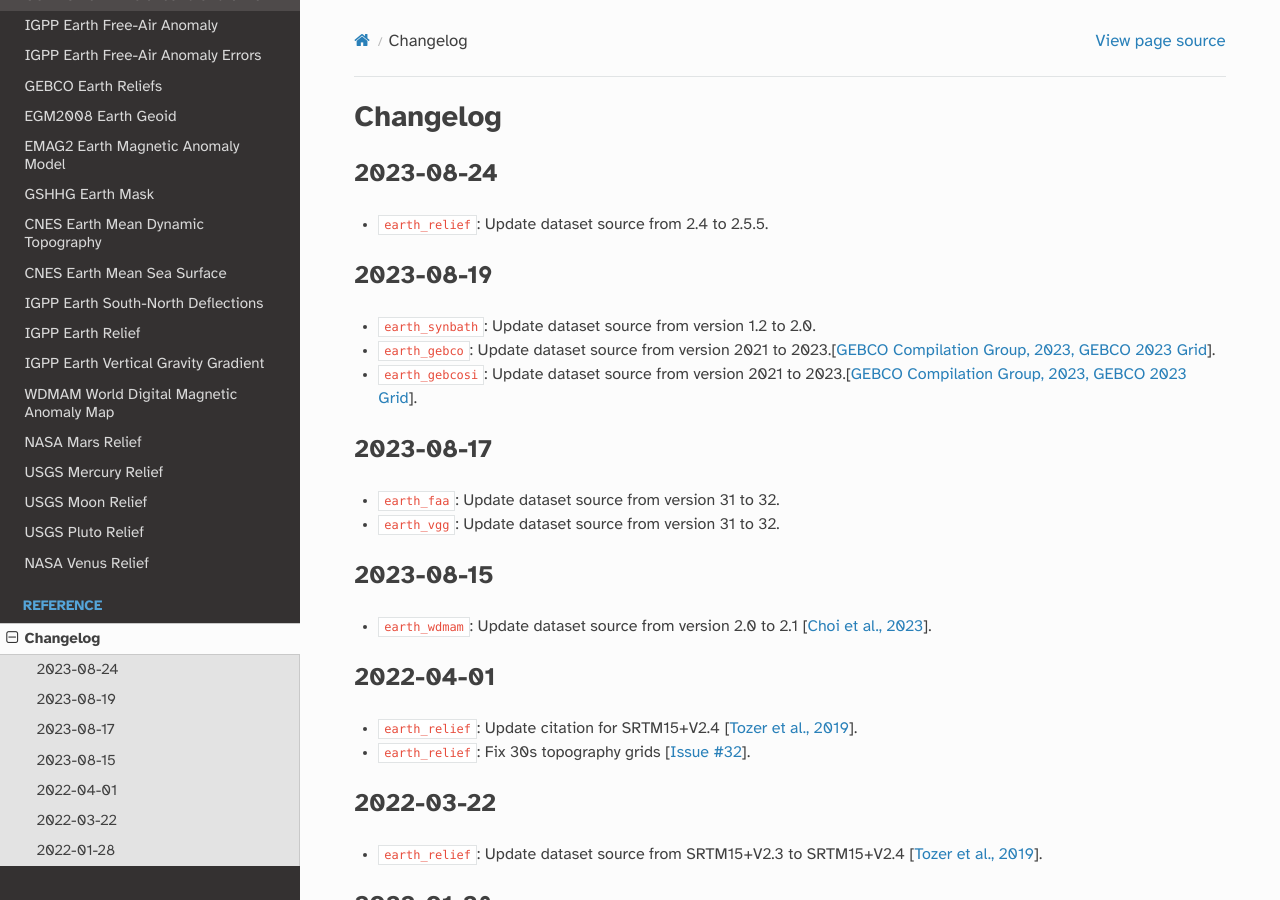
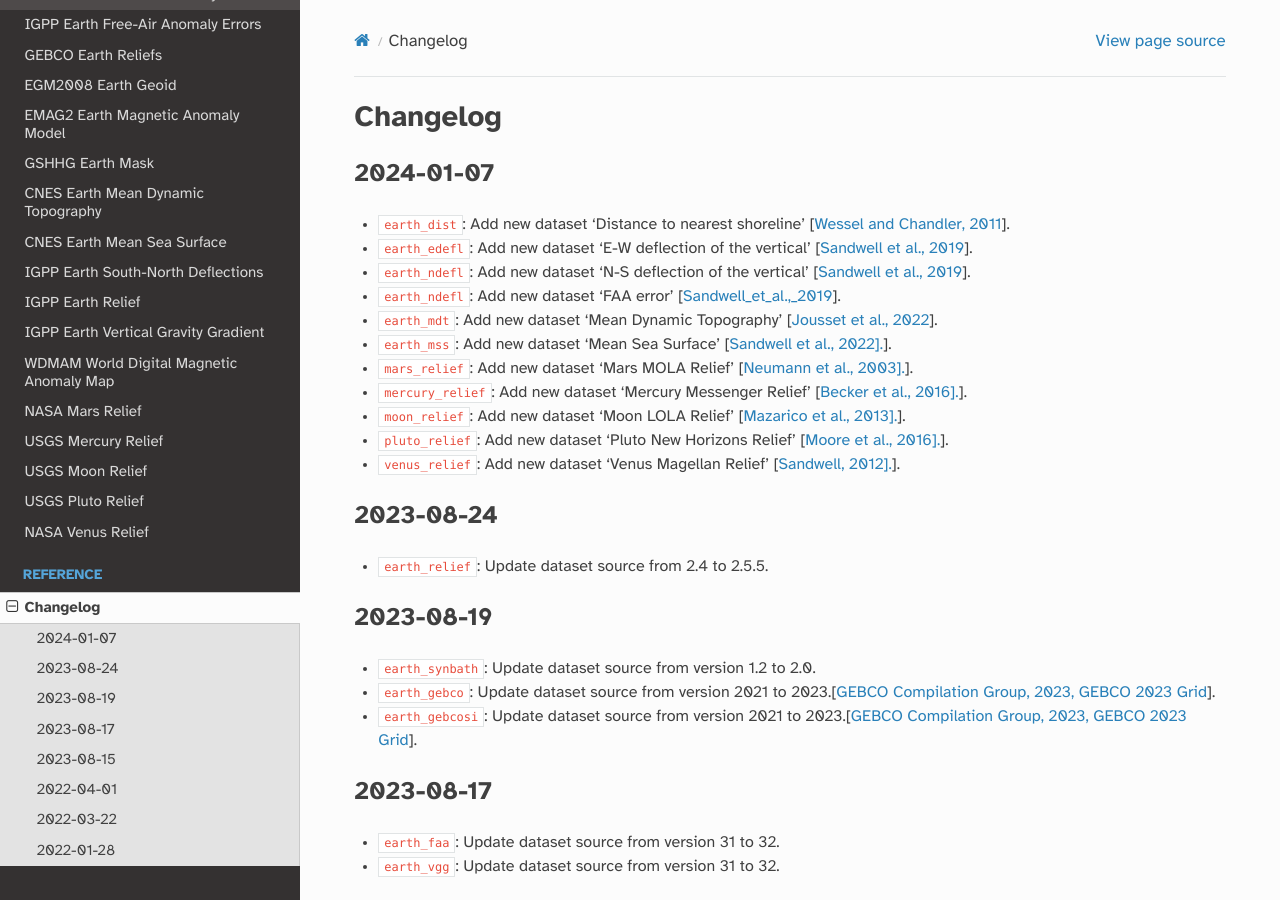
Before and after one commit to GenericMappingTools/remote-datasets, a Sphinx documentation site: the page built from docs/changes.rst, in a window 1280 px wide and 900 px high. Built offline with Sphinx 7.4.7 and the Read the Docs theme 2.0.0, drawn with Linux system fonts in a browser that asks for light colours; some of the changed text lies outside the part shown.

Commit message:
Update docs for remote datasets
Include the new planetary data and the sea loevels

```diff
--- a/docs/changes.rst
+++ b/docs/changes.rst
@@ -1,11 +1,25 @@
 Changelog
 ---------
+
+2024-01-07
+^^^^^^^^^^
+
+- ``earth_dist``: Add new dataset 'Distance to nearest shoreline' [`Wessel and Chandler, 2011 <https:doi.org/10.2478/s11600-010-0038-1>`_].
+- ``earth_edefl``: Add new dataset 'E-W deflection of the vertical' [`Sandwell et al., 2019 <https://doi.org/10.1016/j.asr.2019.09.011>`_].
+- ``earth_ndefl``: Add new dataset 'N-S deflection of the vertical' [`Sandwell et al., 2019 <https://doi.org/10.1016/j.asr.2019.09.011>`_].
+- ``earth_ndefl``: Add new dataset 'FAA error' [`Sandwell_et_al.,_2019 <https://doi.org/10.1016/j.asr.2019.09.011>`_].
+- ``earth_mdt``: Add new dataset 'Mean Dynamic Topography' [`Jousset et al., 2022 <https://doi.org/10.1016/j.asr.2019.09.011>`_].
+- ``earth_mss``: Add new dataset 'Mean Sea Surface' [`Sandwell et al., 2022]. <https://topex.ucsd.edu/pub/MSS_replace/mss_sio_32.1.nc>`_].
+- ``mars_relief``: Add new dataset 'Mars MOLA Relief' [`Neumann et al., 2003]. <https://doi.org/10.1029/2000JE001426/abstract>`_].
+- ``mercury_relief``: Add new dataset 'Mercury Messenger Relief' [`Becker et al., 2016]. <https://www.hou.usra.edu/meetings/lpsc2016/pdf/2959.pdf>`_].
+- ``moon_relief``: Add new dataset 'Moon LOLA Relief' [`Mazarico et al., 2013]. <https://doi.org/10.1007/s00190-011-0509-4>`_].
+- ``pluto_relief``: Add new dataset 'Pluto New Horizons Relief' [`Moore et al., 2016]. <https://doi.org/10.1126/science.aad7055>`_].
+- ``venus_relief``: Add new dataset 'Venus Magellan Relief' [`Sandwell, 2012]. <https://ntrs.nasa.gov/archive/nasa/casi.ntrs.nasa.gov/19940013181.pdf>`_].
 
 2023-08-24
 ^^^^^^^^^^
 
 - ``earth_relief``: Update dataset source from 2.4 to 2.5.5.
-
 
 2023-08-19
 ^^^^^^^^^^
@@ -13,7 +27,6 @@
 - ``earth_synbath``: Update dataset source from version 1.2 to 2.0.
 - ``earth_gebco``: Update dataset source from version 2021 to 2023.[`GEBCO Compilation Group, 2023, GEBCO 2023 Grid <https://www.gebco.net/data_and_products/gridded_bathymetry_data/>`_].
 - ``earth_gebcosi``: Update dataset source from version 2021 to 2023.[`GEBCO Compilation Group, 2023, GEBCO 2023 Grid <https://www.gebco.net/data_and_products/gridded_bathymetry_data/>`_].
-
 
 2023-08-17
 ^^^^^^^^^^
--- a/docs/index.rst
+++ b/docs/index.rst
@@ -10,8 +10,9 @@
 `GMT organization website <https://www.generic-mapping-tools.org/mirrors/>`_.
 
 **Note**: New datasets for vertical deflections, FAA errors, sea level, dynamic
-topography, distance to GSHHG coastline and the planetary data will be available
-when GMT 6.5 is released.
+topography, distance to GSHHG coastline and the planetary data are available
+now that GMT 6.5 is released. Also note that the highest resolution data for
+Mars, Mercury, Moon and Pluto requires GMT 6.5 or later.
 
 .. grid:: 1 2 3 3
     :gutter: 2
```
